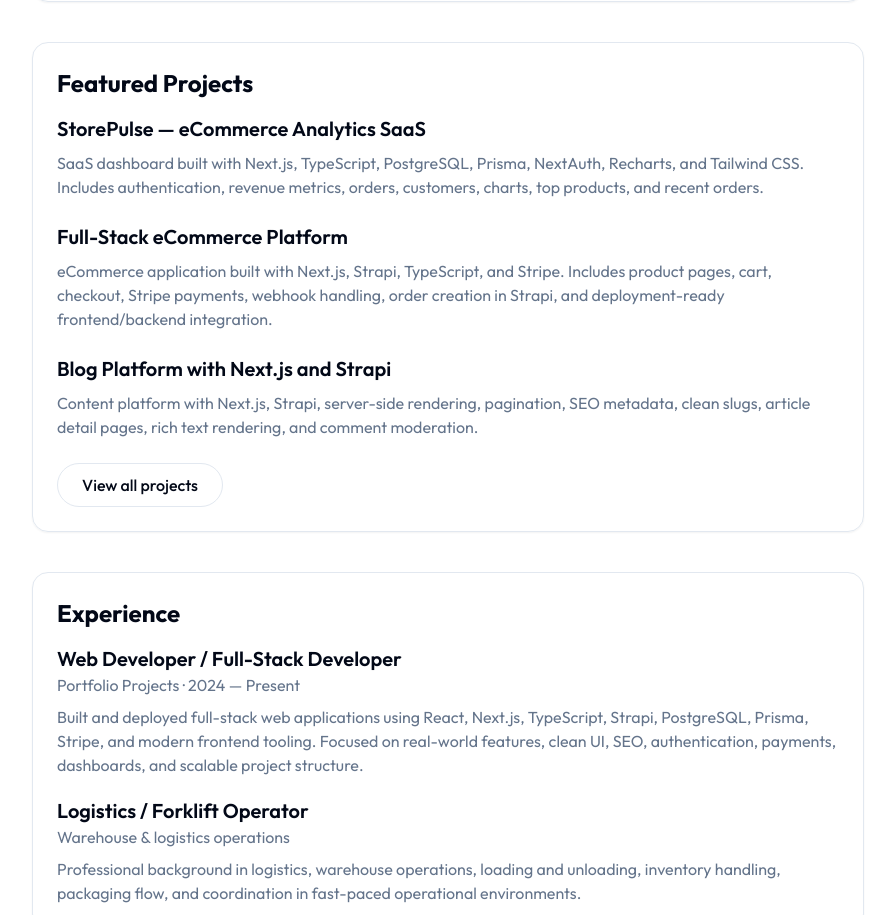
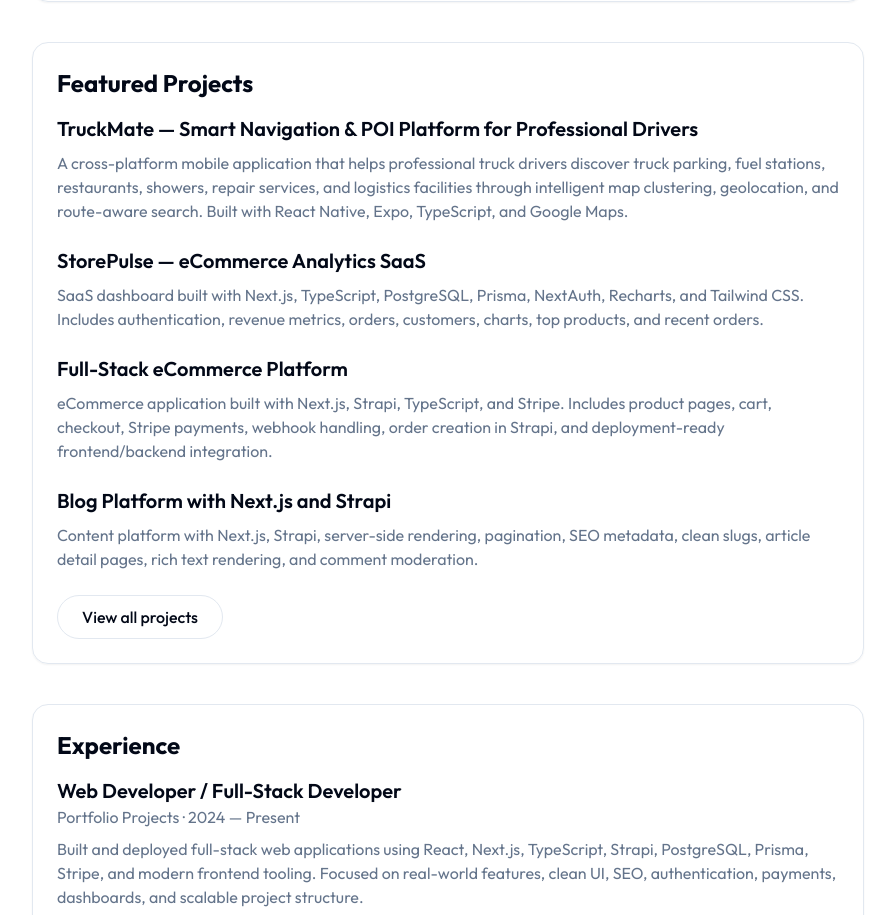
Before and after one commit to mariusherlea/marius-portfolio, a Next.js app: page /resume in a window 1280 px wide. Shown: the part 955-1870 px from the top of the page, without its empty margins (192-1087 px from the left). Built offline with nearby package versions, Linux system fonts and the light colour scheme.

Commit message:
truck-cv

```diff
--- a/app/resume/page.jsx
+++ b/app/resume/page.jsx
@@ -112,6 +112,14 @@
             <h2 className="text-2xl font-bold mb-4">Featured Projects</h2>
 
             <div className="space-y-6">
+              <div>
+                <h3 className="text-xl font-semibold">
+                  TruckMate — Smart Navigation & POI Platform for Professional Drivers
+                </h3>
+                <p className="text-muted-foreground mt-2">
+                  A cross-platform mobile application that helps professional truck drivers discover truck parking, fuel stations, restaurants, showers, repair services, and logistics facilities through intelligent map clustering, geolocation, and route-aware search. Built with React Native, Expo, TypeScript, and Google Maps.
+                </p>
+              </div>
               <div>
                 <h3 className="text-xl font-semibold">
                   StorePulse — eCommerce Analytics SaaS
```
